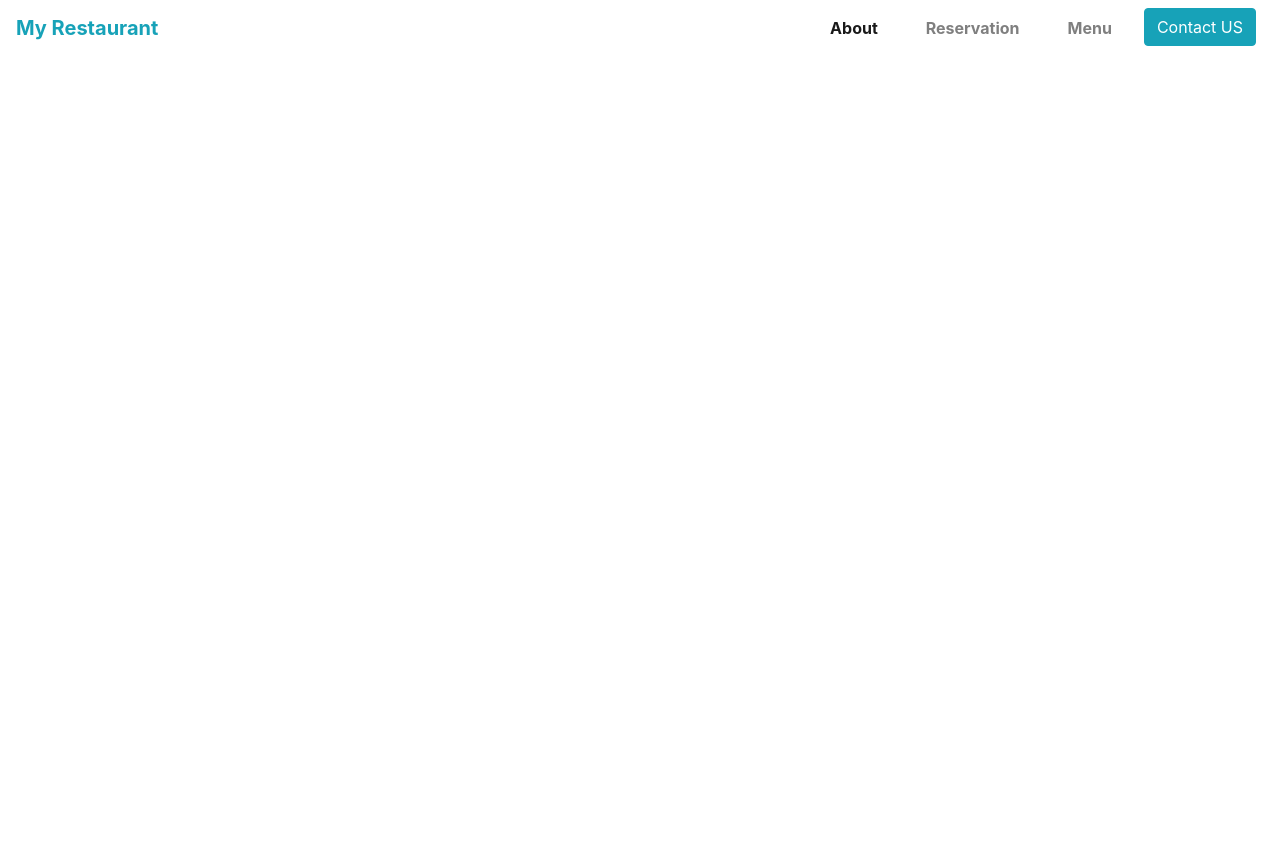
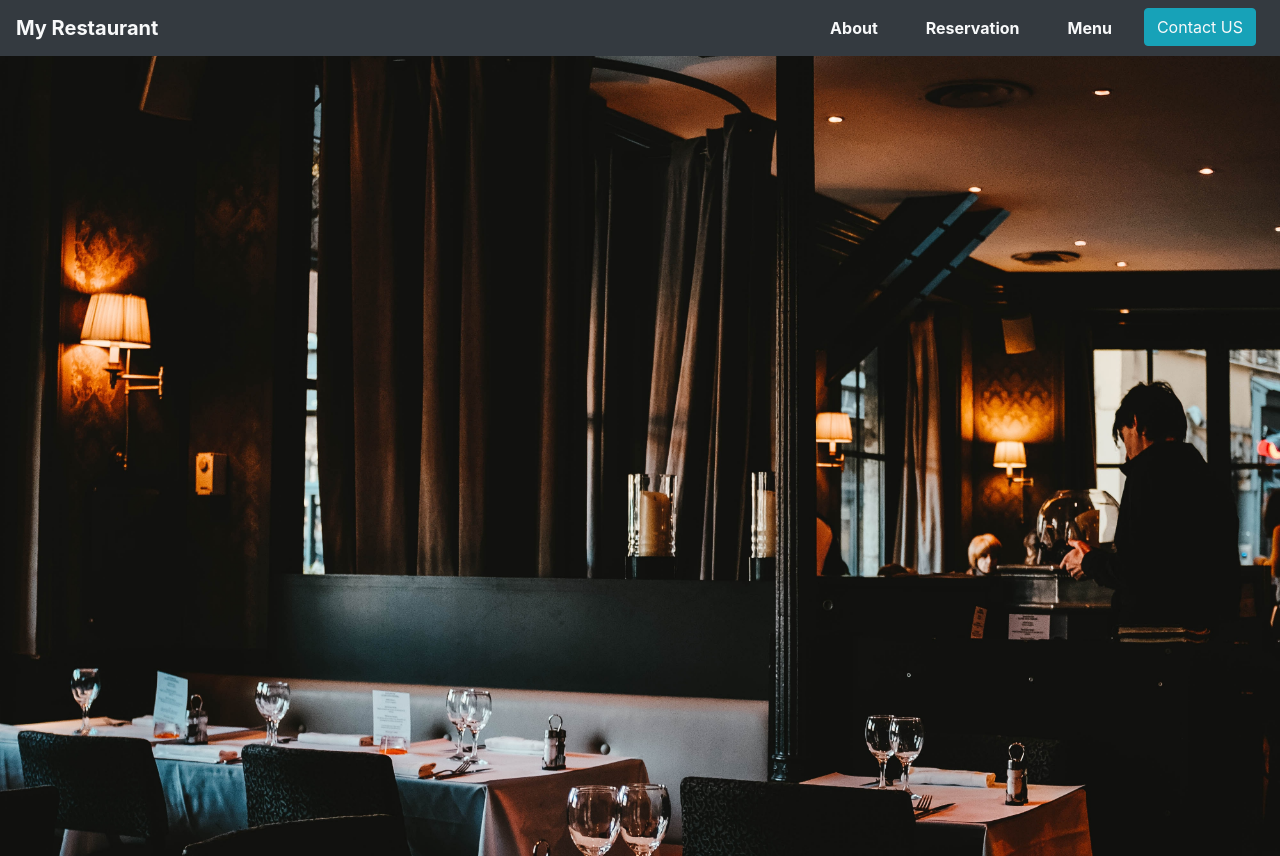
Before and after one commit to Mwai-kiragu/Django-Restaurant-System, a Django app: page / in a window 1280 px wide. Before the commit the page ends 46 px from the top, so only its background shows below. Run offline with Django 3.2, Linux system fonts and the light colour scheme; some libraries are stand-ins or nearby versions.

Commit message:
Added a background image

```diff
--- /dev/null
+++ b/customer/static/CSS/style.css
@@ -0,0 +1,5 @@
+.cover {
+    object-fit: cover !important;
+    width: 100% !important;
+    height: 100% !important;
+}
--- a/customer/templates/base.html
+++ b/customer/templates/base.html
@@ -1,4 +1,6 @@
 {% load static %}
+
+{% load widget_tweaks %}
 
 <!DOCTYPE html>
 <html lang="en">
--- a/customer/templates/home.html
+++ b/customer/templates/home.html
@@ -1,8 +1,13 @@
 {% extends 'base.html' %}
+
+{% load static %}
 
 {% block content%}
 
-<div class="container">
+<div class="container-fluid">
+    <div class="row" style="height:100vh;">
+        <img class="cover" src="{% static 'images/rest image.jpg'%}" style="object-fit:cover;">
+    </div>
 
 </div>
 
--- a/customer/templates/layouts/nav_component.html
+++ b/customer/templates/layouts/nav_component.html
@@ -1,21 +1,21 @@
-<nav class="navbar navbar-expand-lg navbar-light">
-        <a class="navbar-brand text-info font-weight-bold " href="{% url 'home' %}">My Restaurant</a>
+<nav class="navbar sticky-top navbar-expand-lg navbar-light bg-dark">
+        <a class="navbar-brand text-info font-weight-bold text-light font-weight-bold " href="{% url 'home' %}">My Restaurant</a>
         <button class="navbar-toggler" type="button" data-toggle="collapse" data-target="#navbarNavDropdown" aria-controls="navbarNavDropdown" aria-expanded="false" aria-label="Toggle navigation">
             <span class="navbar-toggler-icon"></span>
         </button>
         <div class="collapse navbar-collapse" id="navbarNavDropdown">
             <ul class="navbar-nav ml-auto font-weight-bold">
             <li class="nav-item active">
-                <a class="nav-link mx-3" href="#">About <span class="sr-only">(current)</span></a>
+                <a class="nav-link mx-3 text-light" href="#">About <span class="sr-only">(current)</span></a>
             </li>
             <li class="nav-item">
-                <a class="nav-link mx-3" href="#">Reservation</a>
+                <a class="nav-link mx-3 text-light" href="#">Reservation</a>
             </li>
             <li class="nav-item">
-                <a class="nav-link mx-3" href="#">Menu</a>
+                <a class="nav-link mx-3 text-light" href="#">Menu</a>
             </li>
             <li class="nav-item">
-                <a class="btn btn-info btn-rounded mx-2" href="#">Contact US</a>
+                <a class="btn btn-info btn-rounded mx-2 text-light" href="#">Contact US</a>
             </li>
 
 </nav>
--- a/restaurant_app/settings.py
+++ b/restaurant_app/settings.py
@@ -38,7 +38,8 @@ INSTALLED_APPS = [
     'django.contrib.sessions',
     'django.contrib.messages',
     'django.contrib.staticfiles',
-    'customer.apps.CustomerConfig'
+    'customer.apps.CustomerConfig',
+    'widget_tweaks'
 ]
 
 MIDDLEWARE = [
```
Also changed, not shown: customer/static/images/rest image.jpg (added).
